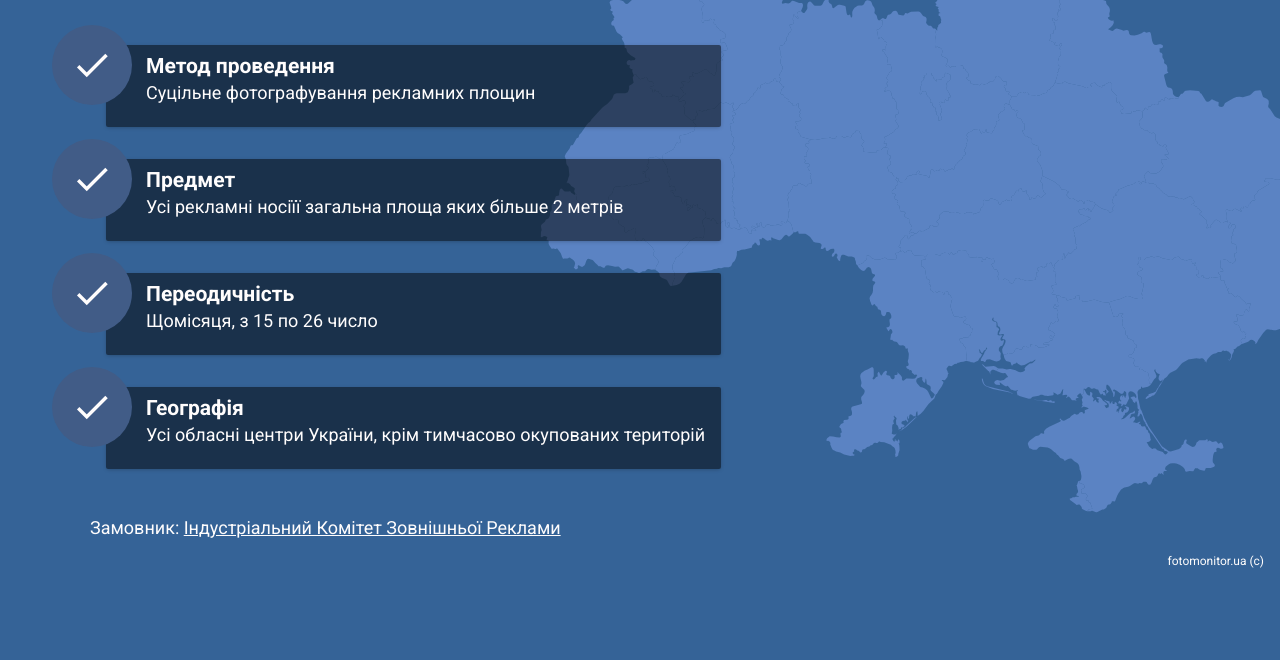
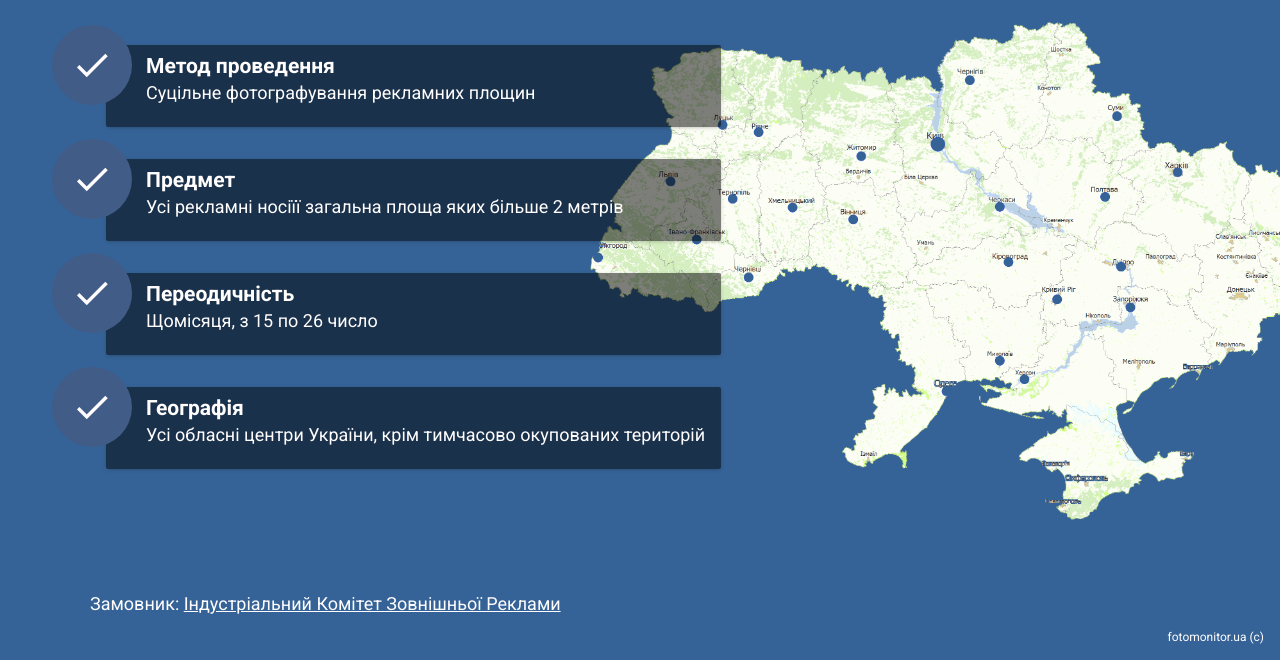
Before and after one commit to TonyTekk/fotomonitor-landing, a website built with webpack: page monitoring.html in a window 1280 px wide. Shown: the part 207-867 px from the top of the page. Before the commit the page ends 800 px from the top, so only its background shows below. Built offline with nearby package versions, Linux system fonts and the light colour scheme.

Commit message:
Change image

```diff
--- a/monitoring.html
+++ b/monitoring.html
@@ -115,7 +115,7 @@
             </li>
         </ul>
 
-        <img class="ua_background" src="src/static/ua_background_blue.svg">
+        <img class="ua_background" src="src/static/uk.png">
     </section>
 
     <p>
--- a/src/scss/monitoring.scss
+++ b/src/scss/monitoring.scss
@@ -3,9 +3,9 @@
 
   img {
     position: relative;
-    width: 850px;
-    margin-left: 450px;
-    margin-top: -70px;
+    width: 800px;
+    margin-left: 500px;
+    margin-top: -40px;
     z-index: -1;
 
     @include media-breakpoint-down(lg) {
```
Also changed, not shown: dist/css/style.css, dist/static/uk.png (added), src/static/uk.png (added).
